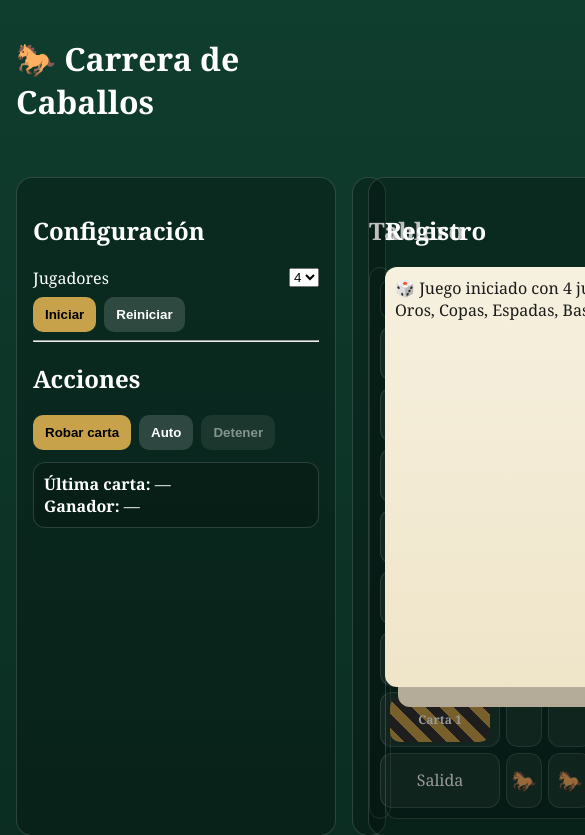
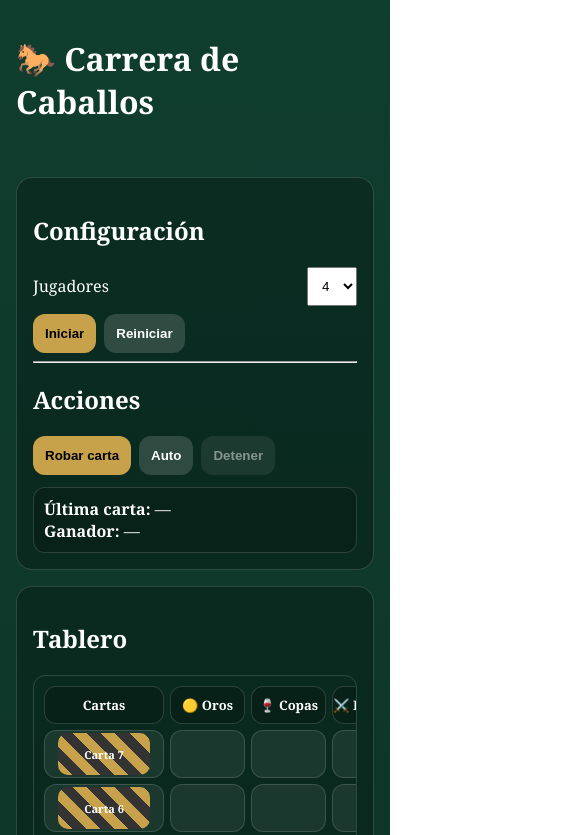
Before and after one commit to amartinezper/carreracaballos, a plain HTML site: page index.html in a window 390 px wide. Both pictures are taken after a click on the button "Iniciar". Shown: the top 835 px of the page, 585 px wide, since content can reach past the window. Drawn offline with Linux system fonts and the light colour scheme.

Commit message:
Arreglo total: tablero alineado + m

```diff
--- a/styles.css
+++ b/styles.css
@@ -152,3 +152,60 @@ button:disabled{opacity:.5;cursor:not-allowed;}
   padding:10px;
   border-radius:12px;
 }
+
+/* =========================
+   Responsive (celular)
+   ========================= */
+
+/* 1) En pantallas medianas: apilar columnas */
+@media (max-width: 980px){
+  .grid{
+    grid-template-columns: 1fr !important;
+  }
+
+  .boardLayout{
+    grid-template-columns: 1fr !important;
+  }
+
+  .sideArea{
+    margin-top: 12px;
+  }
+
+  .big{
+    max-width: 100%;
+    height: 120px;
+  }
+
+  .log{
+    height: 280px;
+  }
+}
+
+/* 2) En celular: permitir ver el tablero con scroll horizontal (sin cortar) */
+@media (max-width: 520px){
+  .board{
+    overflow-x: auto !important;
+    -webkit-overflow-scrolling: touch;
+    padding-bottom: 10px;
+  }
+
+  /* el grid mantiene su tamaño natural y se puede deslizar */
+  .boardGrid{
+    width: max-content !important;
+  }
+
+  /* compactar un poquito */
+  .hcell{ height: 38px; font-size: 13px; }
+  .bcell{ height: 48px; }
+  .cpCard{ width: 92px; height: 42px; font-size: 11px; }
+  .horsePawn{ font-size: 18px; }
+
+  /* mejorar toque */
+  button{
+    padding: 12px 12px;
+    border-radius: 12px;
+  }
+  select{
+    padding: 10px 10px;
+  }
+}
```
